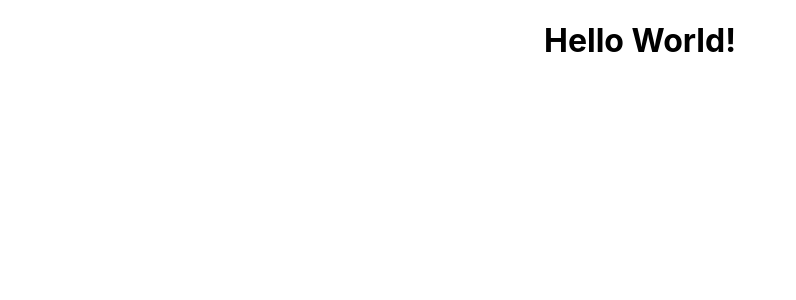
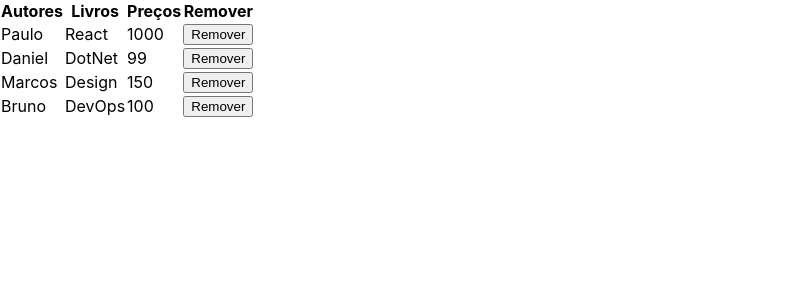
Before and after one commit to lfrigodesouza/curso-react-alura, a React (Create React App) app: page / in a window 1280 px wide. Shown: the top 300 px of the page, without its empty margins (0-796 px from the left). Built offline with nearby package versions, Linux system fonts and the light colour scheme.

Commit message:
Finalizar Aula 2
Criação de um componente de tabelas que renderiza uma lista de autores
passada no App

```diff
--- a/src/App.js
+++ b/src/App.js
@@ -1,10 +1,32 @@
 import React from 'react';
-import './App.css';
+import Tabela from './components/tabela';
 
 function App() {
+  const autores = [
+    {
+      nome: 'Paulo',
+      livro: 'React',
+      preco: '1000'
+    },
+    {
+      nome: 'Daniel',
+      livro: 'DotNet',
+      preco: '99'
+    },
+    {
+      nome: 'Marcos',
+      livro: 'Design',
+      preco: '150'
+    },
+    {
+      nome: 'Bruno',
+      livro: 'DevOps',
+      preco: '100'
+    }
+  ];
   return (
     <div className='App'>
-      <h1>Hello World!</h1>
+      <Tabela autores={autores} />
     </div>
   );
 }
--- /dev/null
+++ b/src/components/tabela.jsx
@@ -0,0 +1,45 @@
+import React, { Component } from 'react';
+
+const TableHead = () => {
+  return (
+    <thead>
+      <tr>
+        <th>Autores</th>
+        <th>Livros</th>
+        <th>Preços</th>
+        <th>Remover</th>
+      </tr>
+    </thead>
+  );
+};
+
+const TableBody = props => {
+  const linhas = props.autores.map(autor => {
+    return (
+      <tr>
+        <td>{autor.nome}</td>
+        <td>{autor.livro}</td>
+        <td>{autor.preco}</td>
+        <td>
+          <button>Remover</button>
+        </td>
+      </tr>
+    );
+  });
+  return <tbody>{linhas}</tbody>;
+};
+
+class Tabela extends Component {
+  state = {};
+  render() {
+    const { autores } = this.props;
+    return (
+      <tabe>
+        <TableHead />
+        <TableBody autores={autores} />
+      </tabe>
+    );
+  }
+}
+
+export default Tabela;
```
